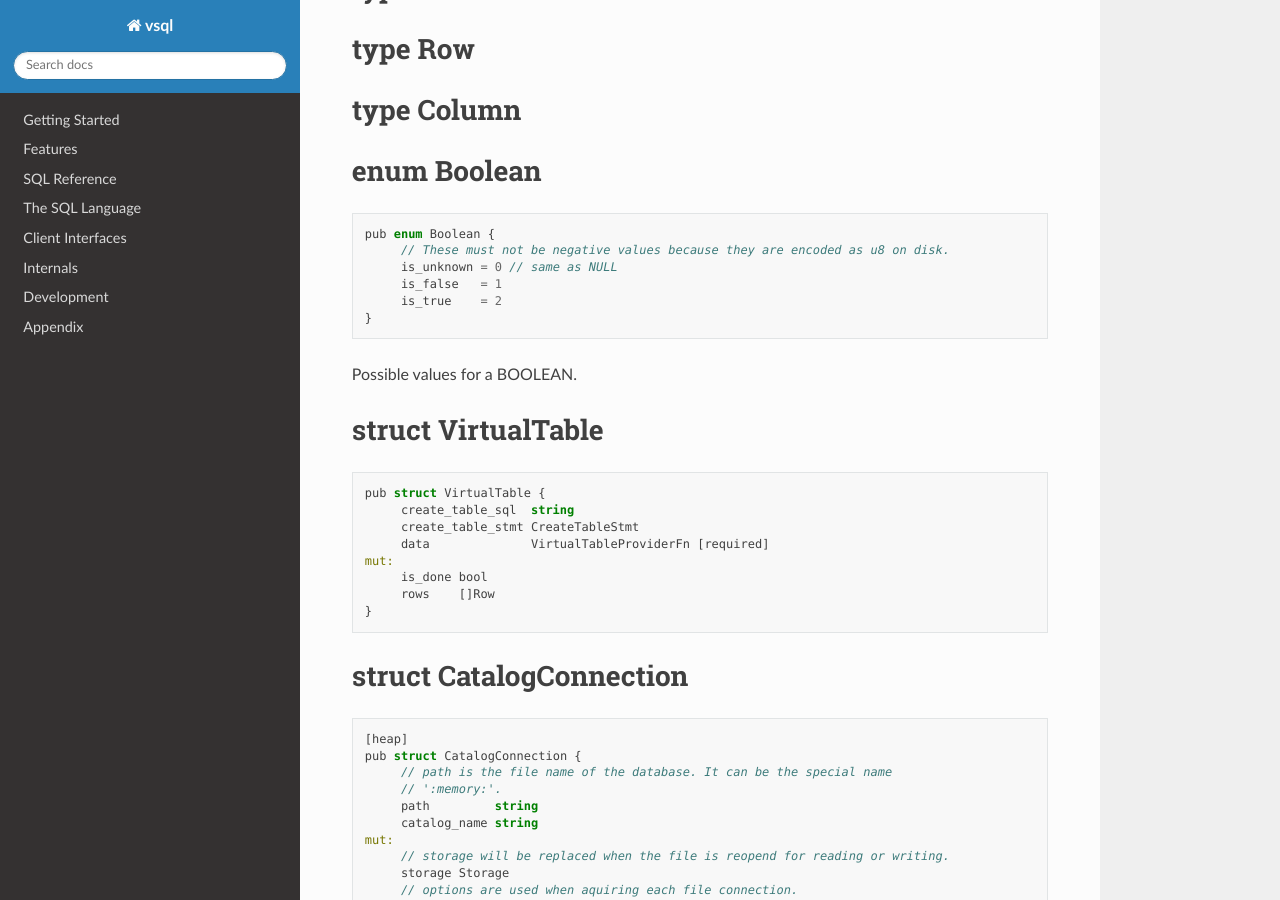
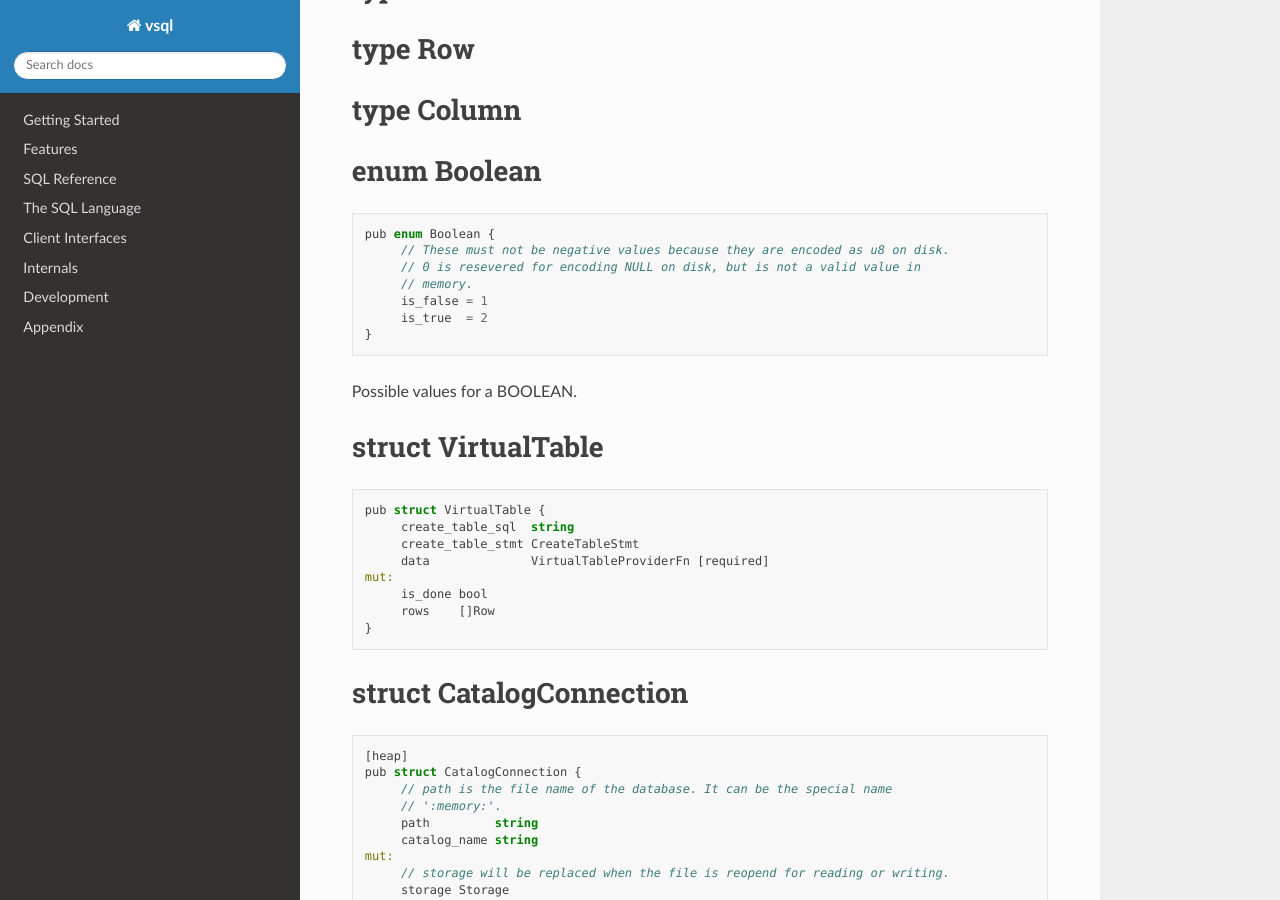
Before and after one commit to elliotchance/vsql, a Sphinx documentation site: the page built from docs/v-client-library-docs.rst, in a window 1280 px wide and 900 px high, scrolled down 5039 px. Built offline with Sphinx 7.4.7 and the Read the Docs theme 2.0.0, drawn with Linux system fonts in a browser that asks for light colours.

Commit message:
Remove .is_unknown for BOOLEAN (#164)
This is only needed for interval storage, it's not distinct from the
NULL property of BOOLEAN itself. There are no changes needed to the
database version.

This also found (and fixes) two cases with incorrect BOOLEAN logic.

```diff
--- a/docs/v-client-library-docs.rst
+++ b/docs/v-client-library-docs.rst
@@ -334,9 +334,10 @@ enum Boolean
 
    pub enum Boolean {
    	// These must not be negative values because they are encoded as u8 on disk.
-   	is_unknown = 0 // same as NULL
-   	is_false   = 1
-   	is_true    = 2
+   	// 0 is resevered for encoding NULL on disk, but is not a valid value in
+   	// memory.
+   	is_false = 1
+   	is_true  = 2
    }
 
 
```
Also changed, not shown: 5 other files.
